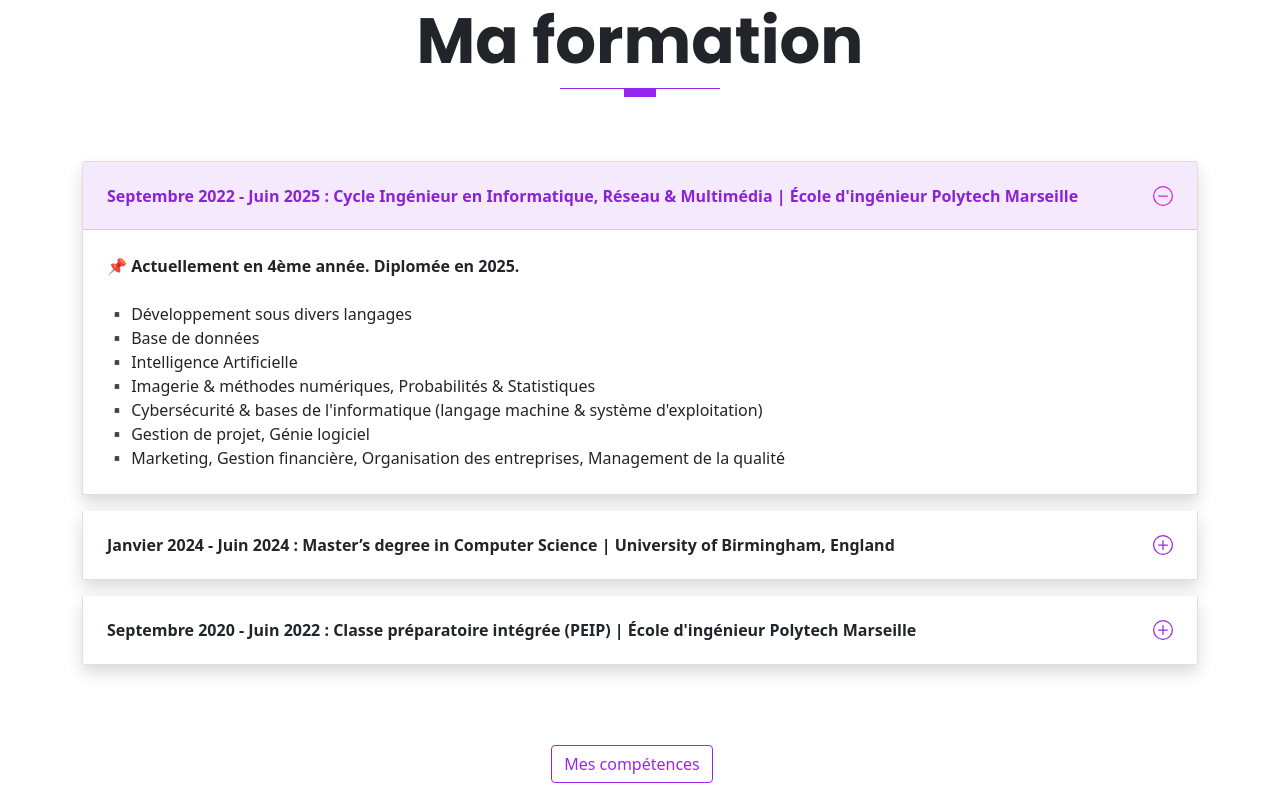
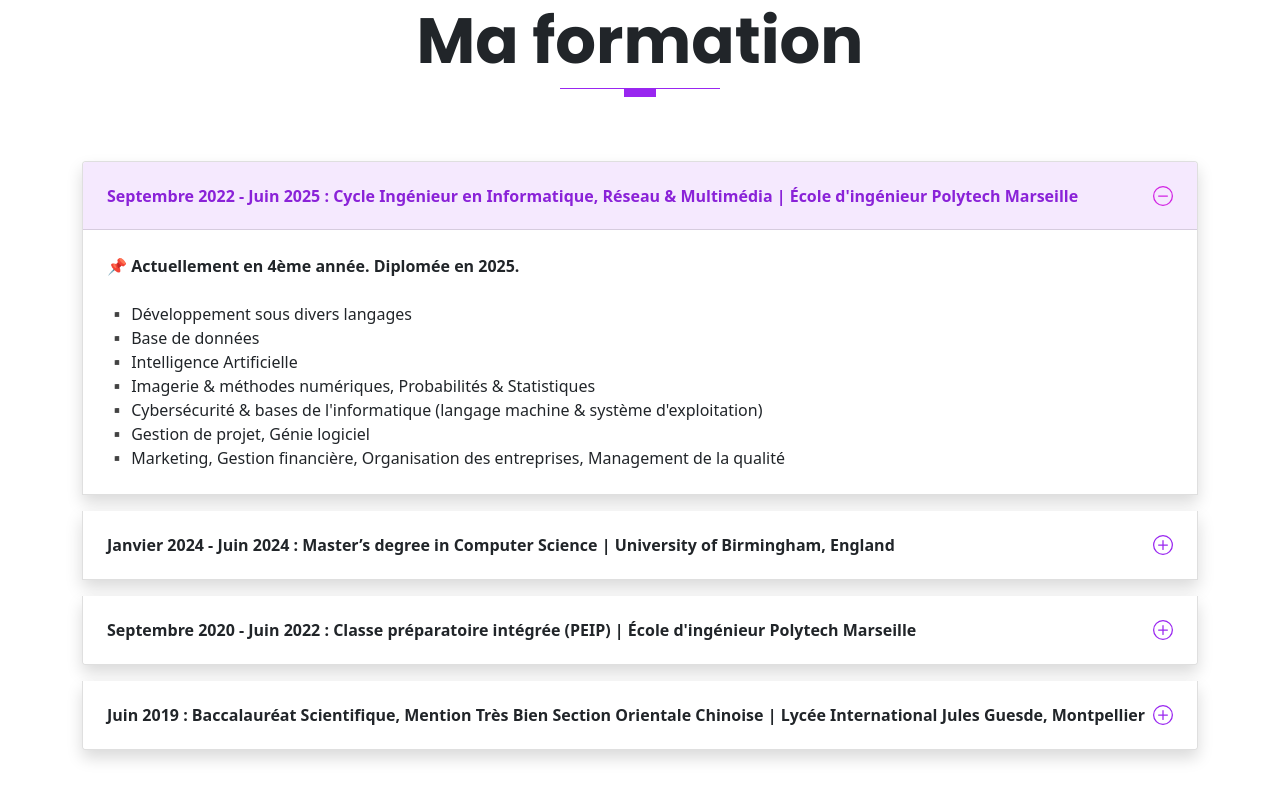
Before and after one commit to ines02607/Portfolio, a plain HTML site: page index.html in a window 1280 px wide. Shown: the part 1999-2797 px from the top of the page. Drawn offline with nearby package versions, Linux system fonts and the light colour scheme; files whose address does not match are found by name.

Commit message:
mise à jour

```diff
--- a/index.html
+++ b/index.html
@@ -54,7 +54,7 @@
     <div class="row align-items-center text-white">
       <div class="col-md-6 intros text-start">
         <h1 class="display-2">
-          <span class="display-2--intro">Bienvenue !!</span>
+          <span class="display-2--intro">Bienvenue !</span>
           <span class="display-2--description lh-base">
           Je suis Inès Mazouz, une étudiante de 21 ans en Ingénierie Informatique à Polytech Marseille, à la recherche d'une alternance pour ma dernière année.
           Vous trouverez sur ce site mon CV détaillé, mes projets et mes passions :)
@@ -220,6 +220,13 @@
 
               </div>
             </div>
+          </div>
+          <div class="accordion-item shadow mb-3">
+            <h2 class="accordion-header" id="headingThree">
+              <button class="accordion-button collapsed" type="button" data-bs-toggle="collapse" data-bs-target="#collapseFour" aria-expanded="false" aria-controls="collapseFour">
+            <strong>Juin 2019 : Baccalauréat Scientifique, Mention Très Bien Section Orientale Chinoise | Lycée International Jules Guesde, Montpellier</strong>
+              </button>
+            </h2>
           </div>
         </div>
         <div class="row mt-5 mb-4 g-3 text-center">
```
Also changed, not shown: react.png (deleted), 2 other files.
